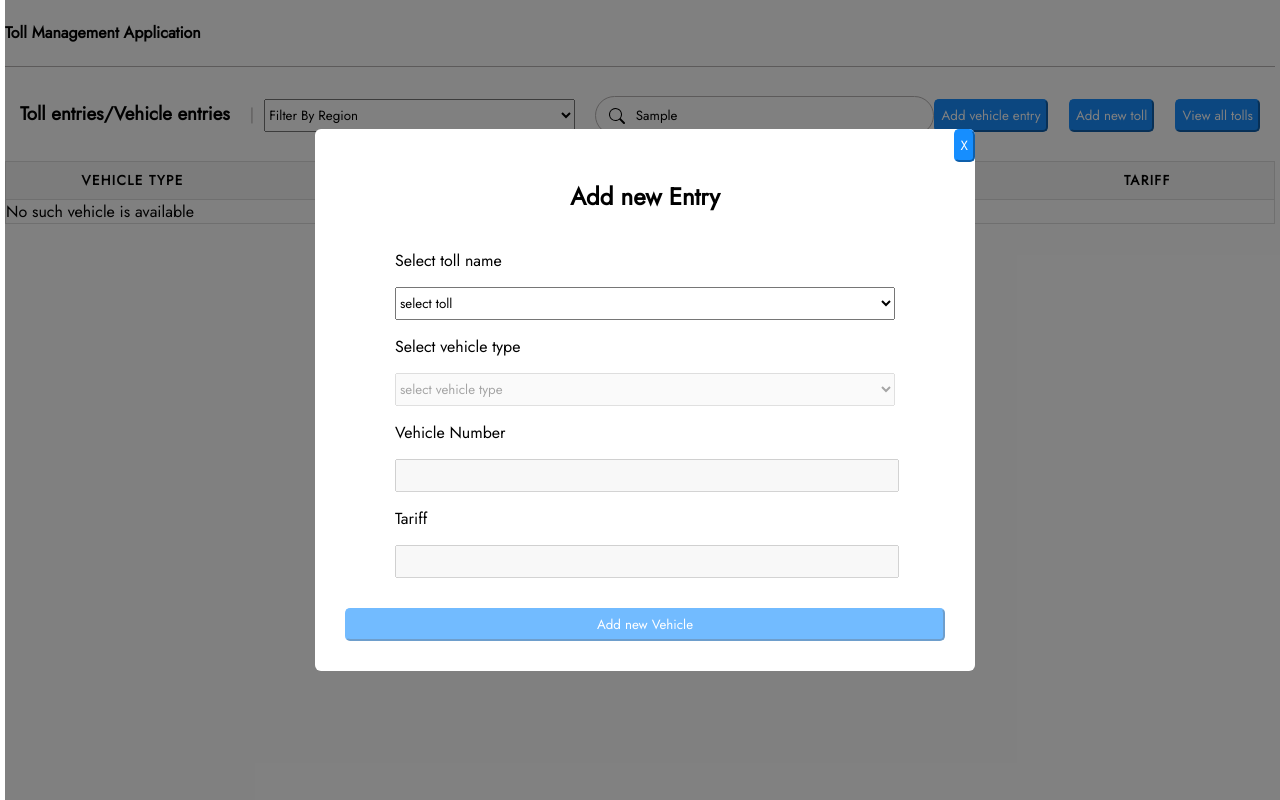
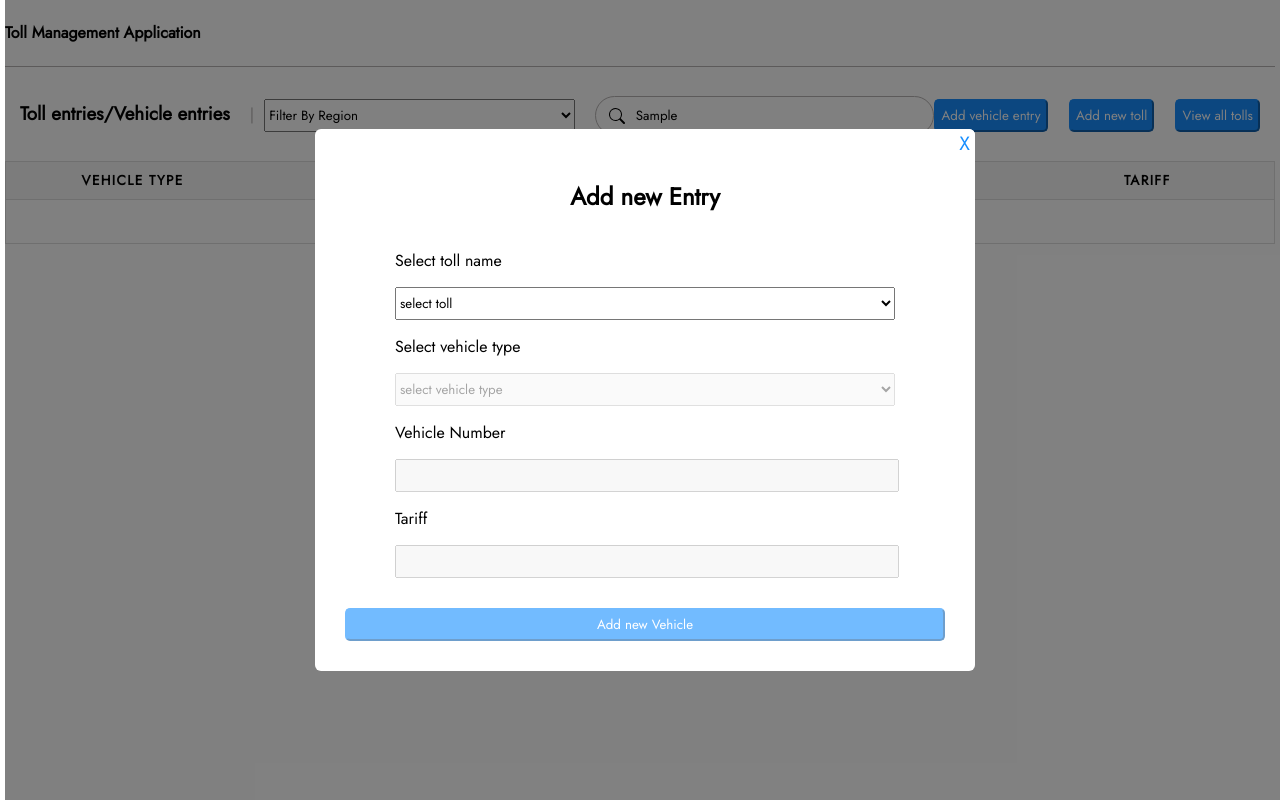
Before and after one commit to Aslam-16/Toll-Management, a React (Create React App) app: page / in a window 1280 px wide. Both pictures are taken after typing "Sample" into the empty fields and a click on the button "Add vehicle entry". Built offline with nearby package versions, Linux system fonts and the light colour scheme.

Commit message:
validation

```diff
--- a/src/App.css
+++ b/src/App.css
@@ -136,6 +136,12 @@ body {
   top: 0;
   right: 0;
   border-top-right-radius: 6px;
+  color:rgb(22, 142, 255);
+  background-color: white;
+  border-width: 0px;
+  font-size: larger;
+  padding: 0;
+  padding-right: 5px;
 }
 
 .modal {
--- a/src/components/Addtoll.js
+++ b/src/components/Addtoll.js
@@ -186,18 +186,43 @@ export class Addtoll extends React.Component {
         let data=this.state.type
         for(let i=0;i<data.length;i++){
             let curr = this.state.type[i]
+            console.log(curr['vehicletype'])
+            if(curr['vehicletype']==""){
+                console.log('hii');
+                data[i].typerror=true
+                console.log('hii',data);
+                this.setState({ type: data})
+
+            }
+
+             if (curr['singlejourney'] == ""){
+                data[i].singlejourneyerror = true
+                this.setState({ type: data })
+            }
+             if (curr['returnjourney'] == "") {
+                data[i].returnjourneyerror = true
+                this.setState({ type: data })
+            }
+            else{
+
             obj[curr.vehicletype]={
                 'singlejourney':curr.singlejourney,
                 'returnjourney':curr.returnjourney
+
             }
         }
 
+        }
+        let keycount = Object.keys(obj)
+        if(keycount.length==5){
         if (!localStorage.getItem('tolldata')) {
             let tolls =this.props.tolls
             tolls.push(obj)
 
             let str_tolls = JSON.stringify(tolls)
             localStorage.setItem('tolldata', str_tolls)
+            window.location.reload()
+            this.props.setShowModal()
 
 
         }
@@ -207,12 +232,14 @@ export class Addtoll extends React.Component {
             console.log(tolls);
             let str_tolls = JSON.stringify(tolls)
             localStorage.setItem('tolldata', str_tolls)
+            window.location.reload()
+            this.props.setShowModal()
 
         }
-        window.location.reload()
-        this.props.setShowModal()
+    }
 
-        console.log(obj);
+
+        console.log(obj,keycount);
     }
     else{
         this.setState({tollerror:true})
--- a/src/components/TollEntry.js
+++ b/src/components/TollEntry.js
@@ -140,7 +140,7 @@ class TollEntry extends react.Component{
                             <td>{veh.date}</td>
                             <td>{veh.tollname}</td>
                             <td>{veh.tariff}</td>
-            </tr>) : <tr>No such vehicle is available</tr>}
+            </tr>) : <tr><td colSpan={5}>No such vehicle is available</td></tr> }
 
                     </tbody>
                 </table>
```
